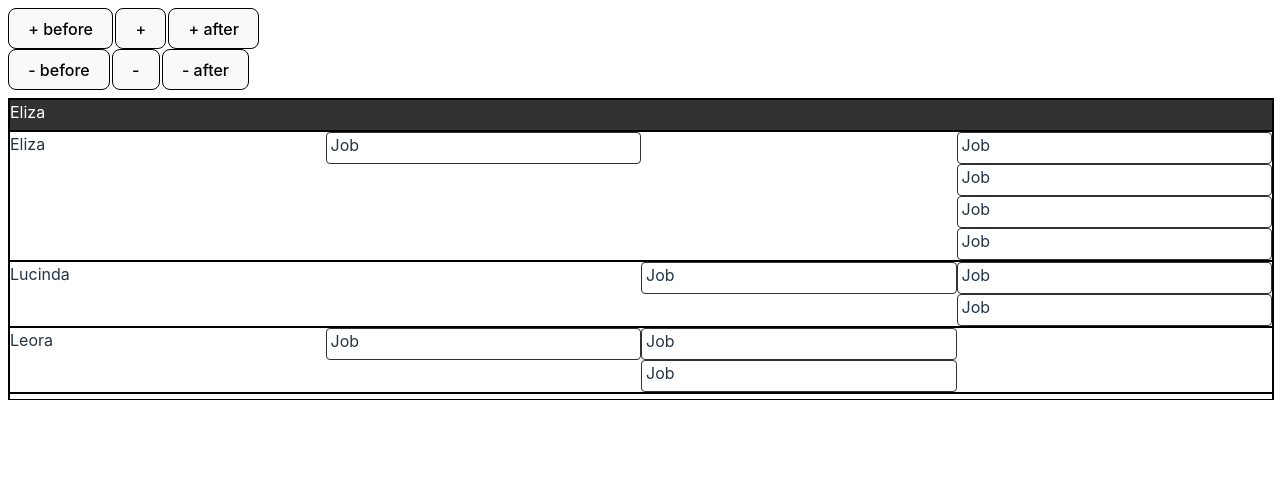
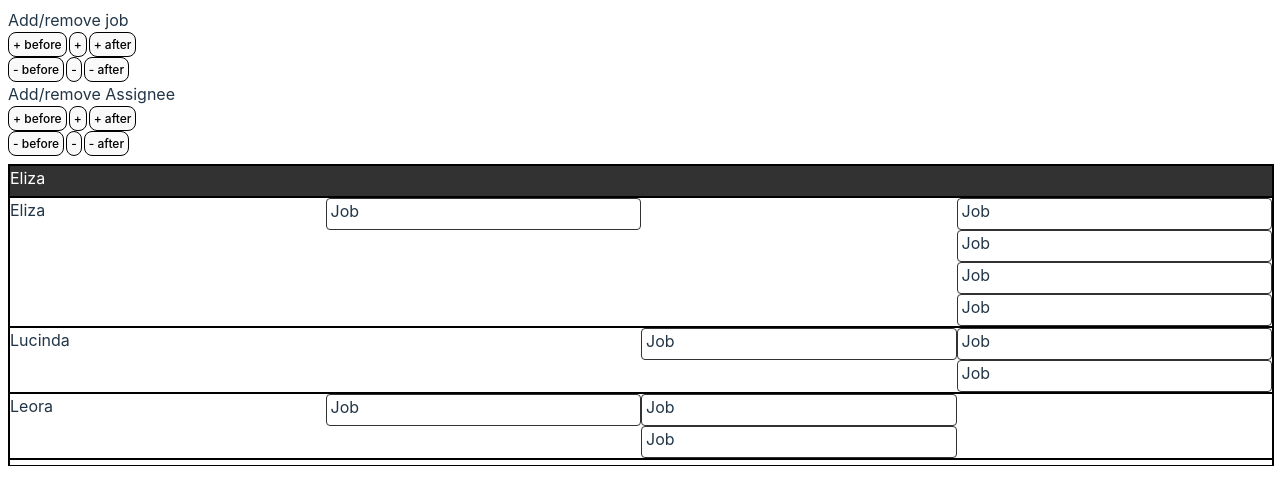
Before and after one commit to tp-hk/windowing-scrolling, a React (Vite) app: page / in a window 1280 px wide. Shown: the top 504 px of the page. Built offline with nearby package versions, Linux system fonts and the light colour scheme.

Commit message:
support add/remove jobs and add/remove assignees

```diff
--- a/src/index.css
+++ b/src/index.css
@@ -30,8 +30,8 @@ h1 {
 button {
   border-radius: 8px;
   border: 1px solid #000;
-  padding: 0.6em 1.2em;
-  font-size: 1em;
+  padding: 4px;
+  font-size: 12px;
   font-weight: 500;
   font-family: inherit;
   background-color: #1a1a1a;
--- a/src/tanstack-virtual/api.ts
+++ b/src/tanstack-virtual/api.ts
@@ -1,5 +1,10 @@
-// import { createContext } from 'react';
 import { faker } from '@faker-js/faker';
+
+export enum RangeOption {
+    Before,
+    Within,
+    After
+}
 
 export const LOADING = 1;
 export const LOADED = 2;
@@ -29,11 +34,6 @@ export interface IDisplayRow extends IAssigneeJobs {
     isLeadRow: boolean;
 }
 
-// export const DataContext = createContext<IData>({
-//   rowMap: new Map(),
-//   updateMap: (_: IEdits) => {}
-// });
-
 export const fetch = (startIndex: number, stopIndex: number): Promise<IAssigneeJobs[]> => {
     return new Promise((resolve) =>
       setTimeout(() => {
@@ -53,10 +53,8 @@ const getData = (): IAssigneeJobs[] => {
     let lastLeadId = -1;
     for (let index = 0; index < ITEM_COUNT; index++) {
         const isLead = index % 10 === 0;
-        const assignee = createAssignee();
+        const assignee = createAssignee(isLead, lastLeadId);
         if (isLead) {
-            assignee.isLead = true;
-            assignee.leadId = assignee.id;
             lastLeadId = assignee.id;
         } else {
             assignee.leadId = lastLeadId;
@@ -74,12 +72,13 @@ const getData = (): IAssigneeJobs[] => {
       return cachedData;
 }
 
-const createAssignee = (): IAssignee => {
+export const createAssignee = (isLead: boolean, leadId: number): IAssignee => {
+    const id = faker.number.int();
     return {
-        id: faker.number.int(),
+        id,
         name: faker.person.firstName(),
-        isLead: false,
-        leadId: -1,
+        isLead,
+        leadId: isLead? id : leadId,
       };
   }
 
@@ -99,7 +98,7 @@ const createJobs = (jobCount: number, assignee: number): IJob[] => {
     });
 }
 
-const createJobsForDays = (assignee: number): IJob[] => {
+export const createJobsForDays = (assignee: number): IJob[] => {
     const jobs: IJob[] = [];
     const jobCount = faker.number.int({
         min: 0,
--- /dev/null
+++ b/src/tanstack-virtual/header.tsx
@@ -0,0 +1,58 @@
+import { FC } from 'react';
+import { RangeOption } from './api';
+
+interface HeaderProps {
+    addJob: (rangeOption: RangeOption) => void;
+    removeJob: (rangeOption: RangeOption) => void;
+    addAssignee: (rangeOption: RangeOption) => void;
+    removeAssignee: (rangeOption: RangeOption) => void;
+}
+
+export const Header: FC<HeaderProps> = ({
+    addJob, removeJob, addAssignee, removeAssignee
+}) => {
+    return <div>
+        <div>
+            Add/remove job
+            <div>
+                <div style={{
+                    display: 'flex',
+                    gap: '2px'
+                }}>
+                    <button onClick={() => addJob(RangeOption.Before)}>+ before</button>
+                    <button onClick={() => addJob(RangeOption.Within)}>+</button>
+                    <button onClick={() => addJob(RangeOption.After)}>+ after</button>
+                </div>
+                <div style={{
+                    display: 'flex',
+                    gap: '2px'
+                }}>
+                    <button onClick={() => removeJob(RangeOption.Before)}>- before</button>
+                    <button onClick={() => removeJob(RangeOption.Within)}>-</button>
+                    <button onClick={() => removeJob(RangeOption.After)}>- after</button>
+                </div>
+            </div>
+        </div>
+        <div>
+            Add/remove Assignee
+            <div>
+                <div style={{
+                    display: 'flex',
+                    gap: '2px'
+                }}>
+                    <button onClick={() => addAssignee(RangeOption.Before)}>+ before</button>
+                    <button onClick={() => addAssignee(RangeOption.Within)}>+</button>
+                    <button onClick={() => addAssignee(RangeOption.After)}>+ after</button>
+                </div>
+                <div style={{
+                    display: 'flex',
+                    gap: '2px'
+                }}>
+                    <button onClick={() => removeAssignee(RangeOption.Before)}>- before</button>
+                    <button onClick={() => removeAssignee(RangeOption.Within)}>-</button>
+                    <button onClick={() => removeAssignee(RangeOption.After)}>- after</button>
+                </div>
+            </div>
+        </div>
+    </div>
+}
--- a/src/tanstack-virtual/loader.tsx
+++ b/src/tanstack-virtual/loader.tsx
@@ -1,14 +1,9 @@
 import { FC, useRef, useEffect, useState, Fragment } from 'react';
 import { useVirtualizer, Range } from '@tanstack/react-virtual';
-import { DAY_COUNT, IAssigneeJobs, IDisplayRow, data } from './api';
+import { DAY_COUNT, IAssigneeJobs, IDisplayRow, data, createAssignee, createJobsForDays, RangeOption } from './api';
 import { Row } from './row';
 import { faker } from '@faker-js/faker';
-
-enum RangeOption {
-    Before,
-    Within,
-    After
-}
+import { Header } from './header';
 
 const adaptData = (data: IAssigneeJobs[]) => {
     const items: IDisplayRow[] = [];
@@ -63,7 +58,7 @@ export const Loader: FC = () => {
         const rowIndex = getRowIndex(rangeOption);
 
         const { assignee } = data[rowIndex];
-        console.log(`adding to ${assignee.name}`);
+        console.log(`adding job to ${assignee.name}`);
         data[rowIndex].jobs.push({
             id: faker.number.int(),
             dayIndex: faker.number.int({ min: 0, max: DAY_COUNT - 1}),
@@ -78,9 +73,37 @@ export const Loader: FC = () => {
         const rowIndex = getRowIndex(rangeOption);
 
         const { assignee } = data[rowIndex];
-        console.log(`removing from ${assignee.name}`);
+        console.log(`removing job from ${assignee.name}`);
 
         data[rowIndex].jobs.pop();
+        setDisplayedItems(adaptData(data));
+    }
+
+    const addAssignee = (rangeOption: RangeOption) => {
+        const rowIndex = getRowIndex(rangeOption);
+        const lastRow = data[rowIndex - 1];
+        let lastLeadId = -1;
+        let isLead = false;
+        if (lastRow) {
+            lastLeadId = lastRow.assignee.leadId;
+        } else {
+            isLead = true;
+        }
+        const assignee = createAssignee(isLead, lastLeadId);
+        const jobs = createJobsForDays(assignee.id);
+        data.splice(rowIndex, 0, {
+            assignee,
+            jobs
+        });
+        console.log(`added assignee ${assignee.name}`);
+        setDisplayedItems(adaptData(data));
+    }
+
+    const removeAssignee = (rangeOption: RangeOption) => {
+        const rowIndex = getRowIndex(rangeOption);
+
+        data.splice(rowIndex, 1);
+        console.log(`removed assignee ${data[rowIndex].assignee.name}`);
         setDisplayedItems(adaptData(data));
     }
 
@@ -102,26 +125,7 @@ export const Loader: FC = () => {
 
     return (
         <Fragment>
-            <div>
-                <div>
-                    <div style={{
-                        display: 'flex',
-                        gap: '2px'
-                    }}>
-                        <button onClick={() => addJob(RangeOption.Before)}>+ before</button>
-                        <button onClick={() => addJob(RangeOption.Within)}>+</button>
-                        <button onClick={() => addJob(RangeOption.After)}>+ after</button>
-                    </div>
-                    <div style={{
-                        display: 'flex',
-                        gap: '2px'
-                    }}>
-                        <button onClick={() => removeJob(RangeOption.Before)}>- before</button>
-                        <button onClick={() => removeJob(RangeOption.Within)}>-</button>
-                        <button onClick={() => removeJob(RangeOption.After)}>- after</button>
-                    </div>
-                </div>
-            </div>
+            <Header addJob={addJob} removeJob={removeJob} addAssignee={addAssignee} removeAssignee={removeAssignee} />
             <div
                 ref={parentRef}
                 className="List"
```
Also changed, not shown: src/reqs.md (+2 -2 lines), 1 other file (tests, documents, lock files or other folders).
